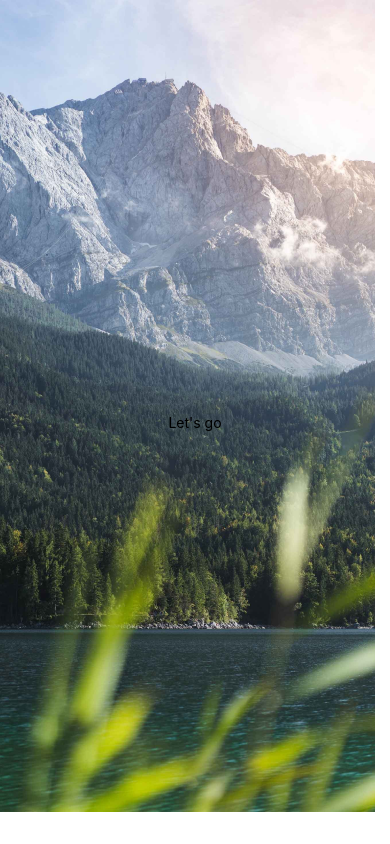
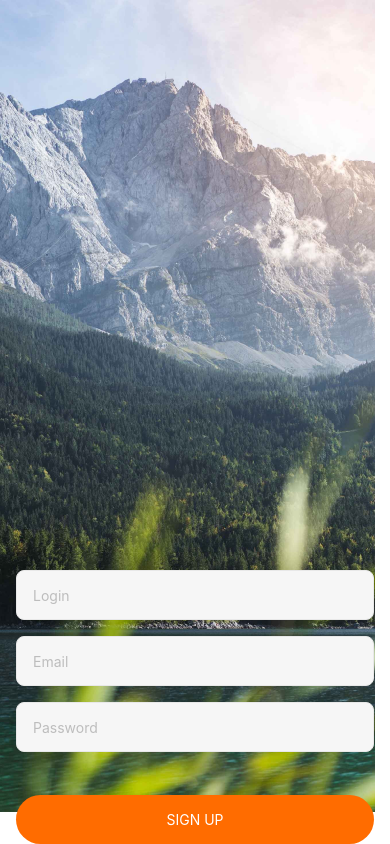
Before and after one commit to MajorPrestige/react-native-app, a React Native app: screen / in a window 390 px wide. Built offline with nearby package versions, Linux system fonts and the light colour scheme.

Commit message:
added inputs and button

```diff
--- /dev/null
+++ b/components/CustomButton.jsx
@@ -0,0 +1,27 @@
+import { TouchableOpacity, StyleSheet, Text } from 'react-native';
+
+import { colors } from '../helpers/variables';
+
+const CustomButton = ({text}) => {
+  return (
+    <TouchableOpacity activeOpacity={0.8} style={s.button}>
+      <Text style={s.text}>{text}</Text>
+    </TouchableOpacity>
+  );
+};
+
+const s = StyleSheet.create({
+  button: {
+    padding: 16,
+    justifyContent: "center",
+    alignItems: "center",
+    borderRadius: 100,
+    marginTop: 27,
+    backgroundColor: `${colors.themeColor}`,
+  },
+  text: {
+    color: `${colors.white}`,
+  }
+});
+
+export default CustomButton;
--- /dev/null
+++ b/helpers/variables.js
@@ -0,0 +1,8 @@
+export const colors = {
+  bgcolor: '#F6F6F6',
+  borderColor: '#E8E8E8',
+  titleColor: "#212121",
+  textColor: "#BDBDBD",
+  white: "#FFFFFF",
+  themeColor: "#FF6C00",
+};
--- a/screens/auth/LoginScreen.js
+++ b/screens/auth/LoginScreen.jsx
@@ -13,7 +13,9 @@ const LoginScreen = () => {
         resizeMode="cover"
         style={authStyles.imageBg}
       >
-        <Text>Let's go</Text>
+        <View style={authStyles.innerForm}>
+          <TextInput style={authStyles.input} />
+        </View>
       </ImageBackground>
     </View>
   );
--- a/screens/auth/RegistrationScreen.js
+++ /dev/null
@@ -1,24 +0,0 @@
-import { StatusBar } from 'expo-status-bar';
-import { StyleSheet, Text, View, ImageBackground } from 'react-native';
-
-import authStyles from './auth.styles';
-import { imageBg } from './auth.styles';
-
-const RegistrationScreen = () => {
-  return (
-    <View style={authStyles.container}>
-      <StatusBar style="auto" />
-      <ImageBackground
-        source={imageBg}
-        resizeMode="cover"
-        style={authStyles.imageBg}
-      >
-        <Text>Let's go</Text>
-      </ImageBackground>
-    </View>
-  );
-};
-
-const styles = StyleSheet.create({});
-
-export default RegistrationScreen;
--- /dev/null
+++ b/screens/auth/RegistrationScreen.jsx
@@ -0,0 +1,36 @@
+import { StatusBar } from 'expo-status-bar';
+import { StyleSheet, Text, View, ImageBackground, TextInput } from 'react-native';
+
+import CustomButton from '../../components/CustomButton';
+
+import authStyles from './auth.styles';
+import { imageBg } from './auth.styles';
+import { colors } from '../../helpers/variables';
+
+const RegistrationScreen = () => {
+  return (
+    <View style={authStyles.container}>
+      <StatusBar style="auto" />
+      <ImageBackground
+        source={imageBg}
+        resizeMode="cover"
+        style={authStyles.imageBg}
+      >
+        <View style={authStyles.innerForm}>
+          <TextInput style={authStyles.input}  placeholder="Login"
+          placeholderTextColor={colors.textColor}/>
+          <TextInput style={authStyles.input} placeholder="Email"
+          placeholderTextColor={colors.textColor}/>
+          <TextInput style={authStyles.input} placeholder="Password"
+          secureTextEntry
+          placeholderTextColor={colors.textColor}/>
+          <CustomButton text="SIGN UP"/>
+        </View>
+      </ImageBackground>
+    </View>
+  );
+};
+
+const styles = StyleSheet.create({});
+
+export default RegistrationScreen;
--- a/screens/auth/auth.styles.js
+++ b/screens/auth/auth.styles.js
@@ -1,15 +1,30 @@
 import { StyleSheet } from 'react-native';
+
+import { colors } from '../../helpers/variables';
 
 export const imageBg = require('../../assets/images/bg.png');
 
 const authStyles = StyleSheet.create({
   container: {
     flex: 1,
+    color: '#fff',
   },
   imageBg: {
     flex: 1,
-    alignItems: "center",
-    justifyContent: "center",
+    justifyContent: 'flex-end',
+  },
+  innerForm: {
+    marginHorizontal: 16,
+  },
+  input: {
+    borderWidth: 1,
+    padding: 16,
+    marginBottom: 16,
+    height: 50,
+    borderRadius: 8,
+    color: `${colors.titleColor}`,
+    borderColor: `${colors.borderColor}`,
+    backgroundColor: `${colors.bgcolor}`,
   },
 });
 
```
